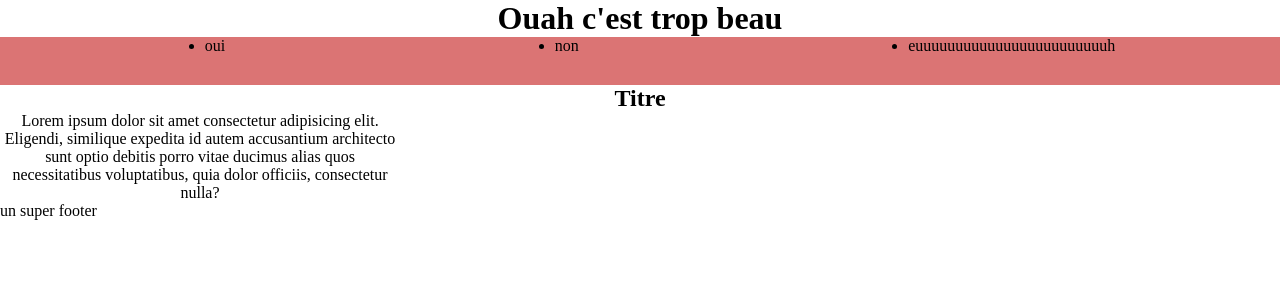
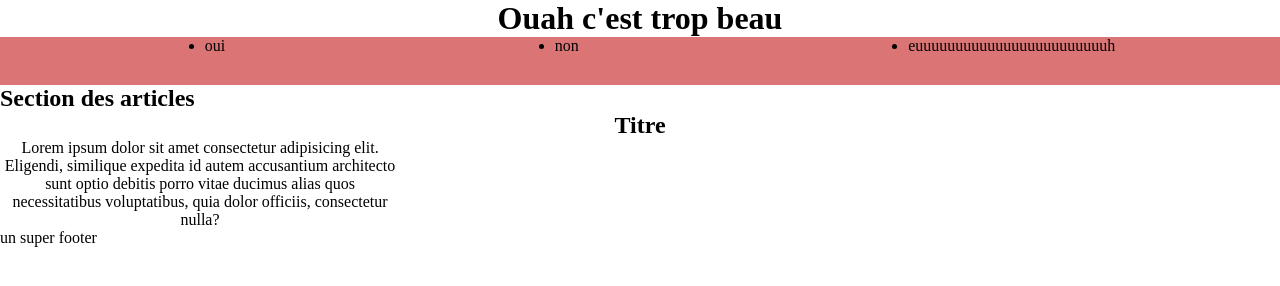
Before and after one commit to SedWhite/site_giteeee, a plain HTML site: page index.html in a window 1280 px wide. Drawn offline with Linux system fonts and the light colour scheme.

Commit message:
ajout titre header

```diff
--- a/index.html
+++ b/index.html
@@ -18,6 +18,8 @@
                 <li>euuuuuuuuuuuuuuuuuuuuuuuuh</li>
             </ul>
         </nav>
+
+        <h2>Section des articles</h2>
     </header>
 
     <main>
```
